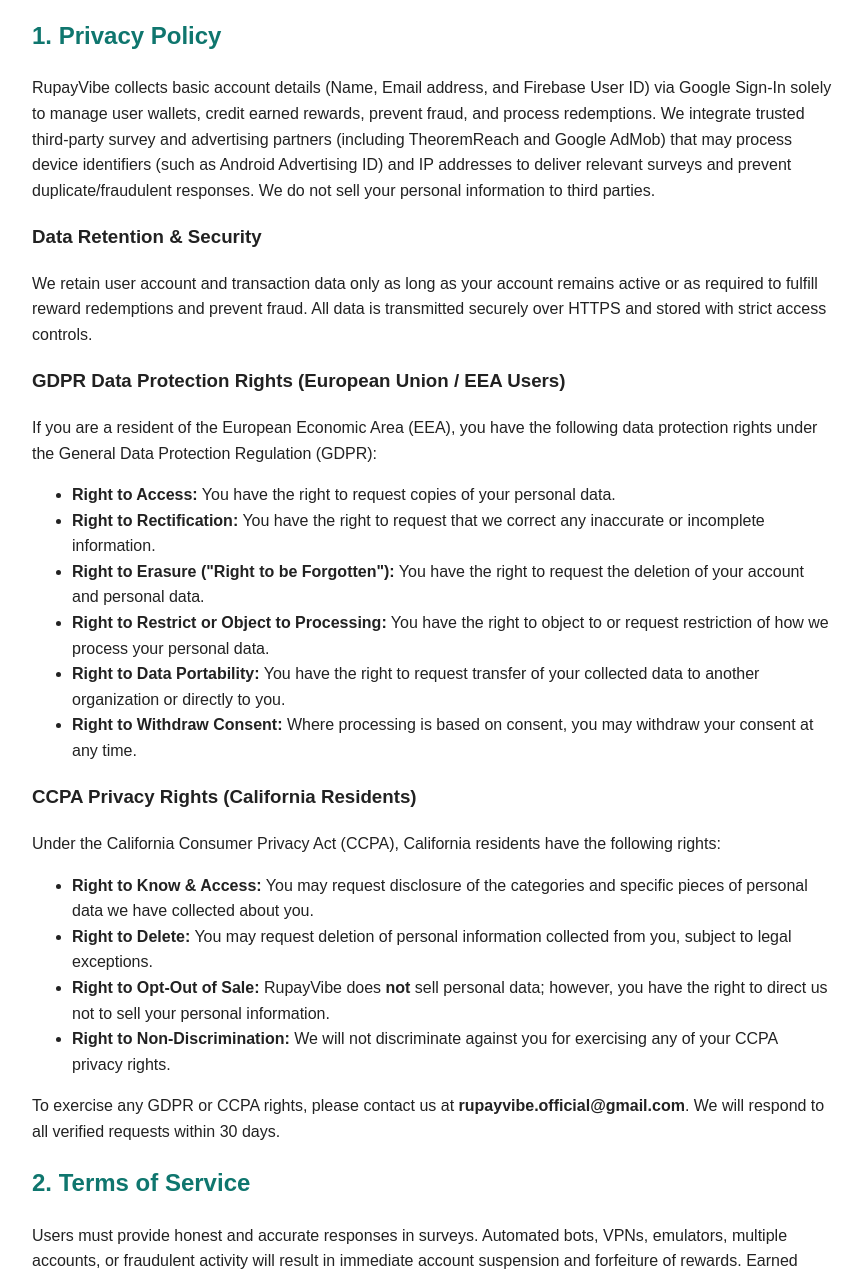
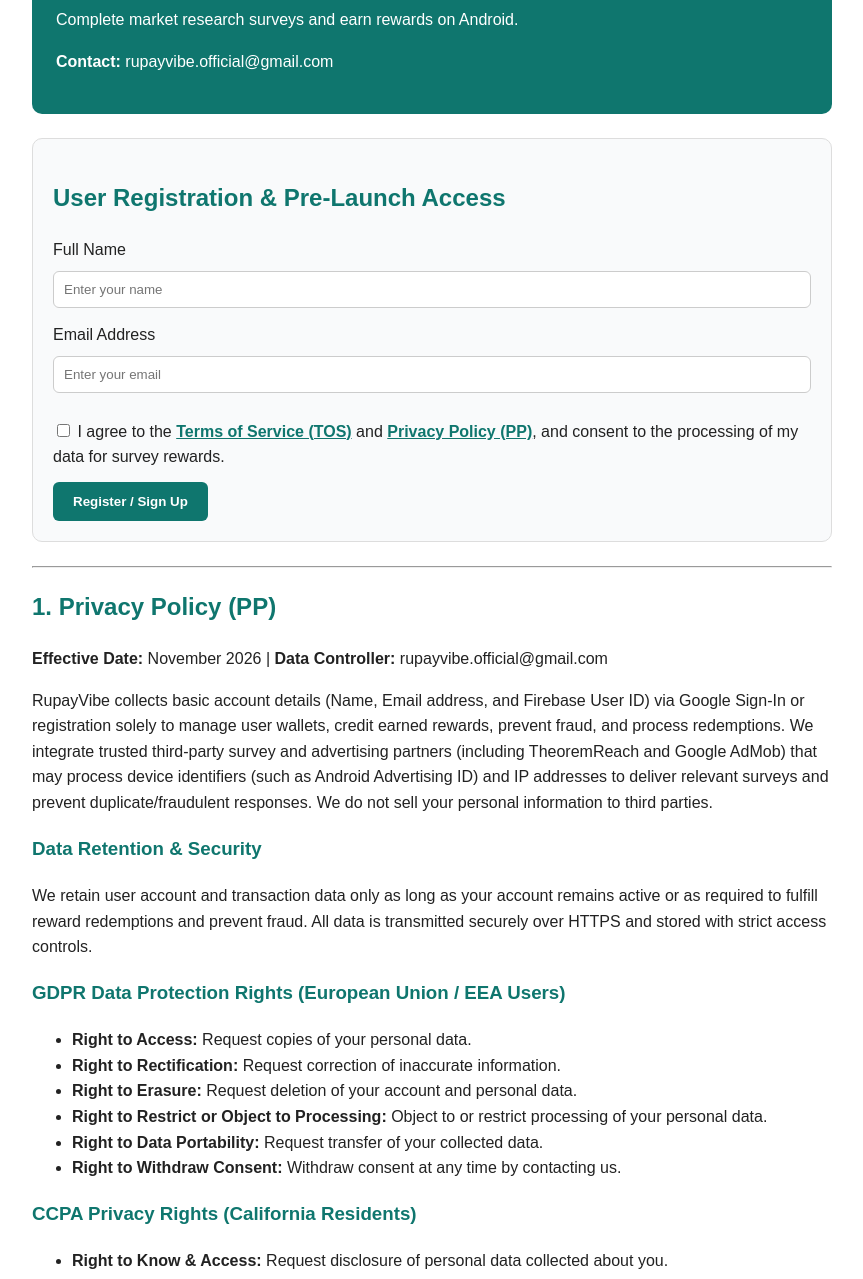
Before and after one commit to rupayvibeofficial-code/rupayvibe-webhook, a website: page index.html in a window 1280 px wide. Shown: the part 141-1420 px from the top of the page, without its empty margins (208-1071 px from the left). Drawn offline with Linux system fonts and the light colour scheme.

Commit message:
Update index.html

```diff
--- a/index.html
+++ b/index.html
@@ -3,46 +3,77 @@
 <head>
   <meta charset="UTF-8">
   <meta name="viewport" content="width=device-width, initial-scale=1.0">
-  <title>RupayVibe - Privacy Policy & Terms of Service</title>
+  <title>RupayVibe - Earn Rewards & Surveys</title>
   <style>
-    body { font-family: Arial, sans-serif; max-width: 800px; margin: 40px auto; padding: 0 20px; line-height: 1.6; color: #222; }
-    h1, h2 { color: #0f766e; }
-    ul { margin-top: 8px; }
+    body { font-family: Arial, sans-serif; max-width: 800px; margin: 30px auto; padding: 0 20px; line-height: 1.6; color: #222; }
+    header { background: #0f766e; color: white; padding: 24px; border-radius: 10px; }
+    .card { border: 1px solid #ddd; padding: 20px; border-radius: 10px; margin: 24px 0; background: #f9fafb; }
+    input[type="text"], input[type="email"] { width: 100%; padding: 10px; margin: 8px 0 14px; border: 1px solid #ccc; border-radius: 6px; box-sizing: border-box; }
+    button { background: #0f766e; color: white; border: none; padding: 12px 20px; border-radius: 6px; cursor: pointer; font-weight: bold; }
+    h2, h3 { color: #0f766e; }
+    a { color: #0f766e; font-weight: bold; }
   </style>
 </head>
 <body>
-  <h1>RupayVibe - Privacy Policy & Terms of Service</h1>
-  <p><strong>Effective Date:</strong> November 2026 | <strong>Data Controller / Contact:</strong> rupayvibe.official@gmail.com</p>
+  <header>
+    <h1>RupayVibe</h1>
+    <p>Complete market research surveys and earn rewards on Android.</p>
+    <p><strong>Contact:</strong> rupayvibe.official@gmail.com</p>
+  </header>
 
-  <h2>1. Privacy Policy</h2>
-  <p>RupayVibe collects basic account details (Name, Email address, and Firebase User ID) via Google Sign-In solely to manage user wallets, credit earned rewards, prevent fraud, and process redemptions. We integrate trusted third-party survey and advertising partners (including TheoremReach and Google AdMob) that may process device identifiers (such as Android Advertising ID) and IP addresses to deliver relevant surveys and prevent duplicate/fraudulent responses. We do not sell your personal information to third parties.</p>
+  <div class="card" id="register">
+    <h2>User Registration & Pre-Launch Access</h2>
+    <form onsubmit="event.preventDefault(); alert('Thank you! Your registration has been recorded.');">
+      <label for="name">Full Name</label>
+      <input type="text" id="name" placeholder="Enter your name" required>
+
+      <label for="email">Email Address</label>
+      <input type="email" id="email" placeholder="Enter your email" required>
+
+      <div style="margin: 12px 0;">
+        <input type="checkbox" id="consent" required>
+        <label for="consent">
+          I agree to the <a href="#terms">Terms of Service (TOS)</a> and <a href="#privacy">Privacy Policy (PP)</a>, and consent to the processing of my data for survey rewards.
+        </label>
+      </div>
+
+      <button type="submit">Register / Sign Up</button>
+    </form>
+  </div>
+
+  <hr>
+
+  <section id="privacy">
+    <h2>1. Privacy Policy (PP)</h2>
+    <p><strong>Effective Date:</strong> November 2026 | <strong>Data Controller:</strong> rupayvibe.official@gmail.com</p>
+    <p>RupayVibe collects basic account details (Name, Email address, and Firebase User ID) via Google Sign-In or registration solely to manage user wallets, credit earned rewards, prevent fraud, and process redemptions. We integrate trusted third-party survey and advertising partners (including TheoremReach and Google AdMob) that may process device identifiers (such as Android Advertising ID) and IP addresses to deliver relevant surveys and prevent duplicate/fraudulent responses. We do not sell your personal information to third parties.</p>
 
     <h3>Data Retention & Security</h3>
     <p>We retain user account and transaction data only as long as your account remains active or as required to fulfill reward redemptions and prevent fraud. All data is transmitted securely over HTTPS and stored with strict access controls.</p>
 
     <h3>GDPR Data Protection Rights (European Union / EEA Users)</h3>
-  <p>If you are a resident of the European Economic Area (EEA), you have the following data protection rights under the General Data Protection Regulation (GDPR):</p>
     <ul>
-    <li><strong>Right to Access:</strong> You have the right to request copies of your personal data.</li>
-    <li><strong>Right to Rectification:</strong> You have the right to request that we correct any inaccurate or incomplete information.</li>
-    <li><strong>Right to Erasure ("Right to be Forgotten"):</strong> You have the right to request the deletion of your account and personal data.</li>
-    <li><strong>Right to Restrict or Object to Processing:</strong> You have the right to object to or request restriction of how we process your personal data.</li>
-    <li><strong>Right to Data Portability:</strong> You have the right to request transfer of your collected data to another organization or directly to you.</li>
-    <li><strong>Right to Withdraw Consent:</strong> Where processing is based on consent, you may withdraw your consent at any time.</li>
+      <li><strong>Right to Access:</strong> Request copies of your personal data.</li>
+      <li><strong>Right to Rectification:</strong> Request correction of inaccurate information.</li>
+      <li><strong>Right to Erasure:</strong> Request deletion of your account and personal data.</li>
+      <li><strong>Right to Restrict or Object to Processing:</strong> Object to or restrict processing of your personal data.</li>
+      <li><strong>Right to Data Portability:</strong> Request transfer of your collected data.</li>
+      <li><strong>Right to Withdraw Consent:</strong> Withdraw consent at any time by contacting us.</li>
     </ul>
 
     <h3>CCPA Privacy Rights (California Residents)</h3>
-  <p>Under the California Consumer Privacy Act (CCPA), California residents have the following rights:</p>
     <ul>
-    <li><strong>Right to Know & Access:</strong> You may request disclosure of the categories and specific pieces of personal data we have collected about you.</li>
-    <li><strong>Right to Delete:</strong> You may request deletion of personal information collected from you, subject to legal exceptions.</li>
-    <li><strong>Right to Opt-Out of Sale:</strong> RupayVibe does <strong>not</strong> sell personal data; however, you have the right to direct us not to sell your personal information.</li>
-    <li><strong>Right to Non-Discrimination:</strong> We will not discriminate against you for exercising any of your CCPA privacy rights.</li>
+      <li><strong>Right to Know & Access:</strong> Request disclosure of personal data collected about you.</li>
+      <li><strong>Right to Delete:</strong> Request deletion of personal information collected from you.</li>
+      <li><strong>Right to Opt-Out of Sale:</strong> RupayVibe does not sell personal data.</li>
+      <li><strong>Right to Non-Discrimination:</strong> No discrimination for exercising CCPA rights.</li>
     </ul>
+    <p>To exercise GDPR/CCPA rights, contact <strong>rupayvibe.official@gmail.com</strong>.</p>
+  </section>
 
-  <p>To exercise any GDPR or CCPA rights, please contact us at <strong>rupayvibe.official@gmail.com</strong>. We will respond to all verified requests within 30 days.</p>
-
-  <h2>2. Terms of Service</h2>
+  <section id="terms">
+    <h2>2. Terms of Service (TOS)</h2>
     <p>Users must provide honest and accurate responses in surveys. Automated bots, VPNs, emulators, multiple accounts, or fraudulent activity will result in immediate account suspension and forfeiture of rewards. Earned coins can be redeemed once the minimum threshold is reached.</p>
+  </section>
 </body>
 </html>
```
Lines whose indentation alone changed are shown as unchanged.
